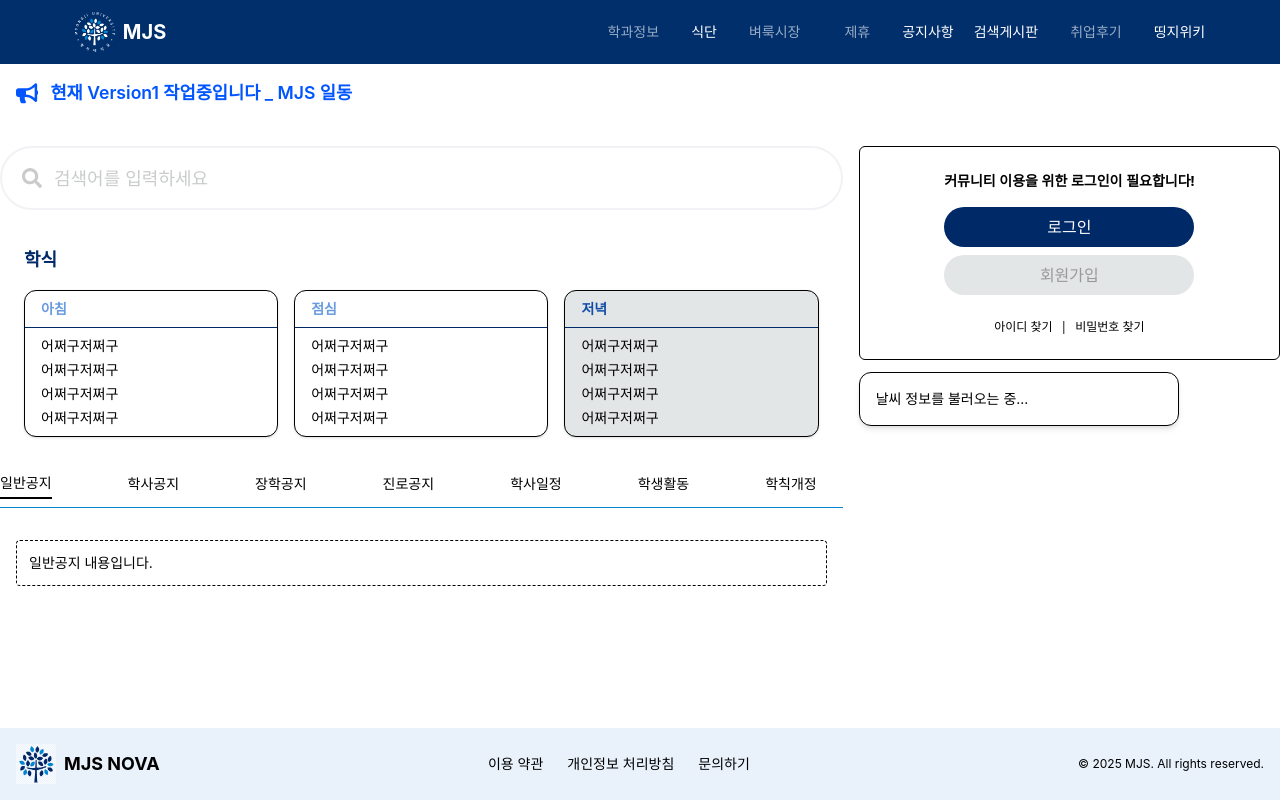
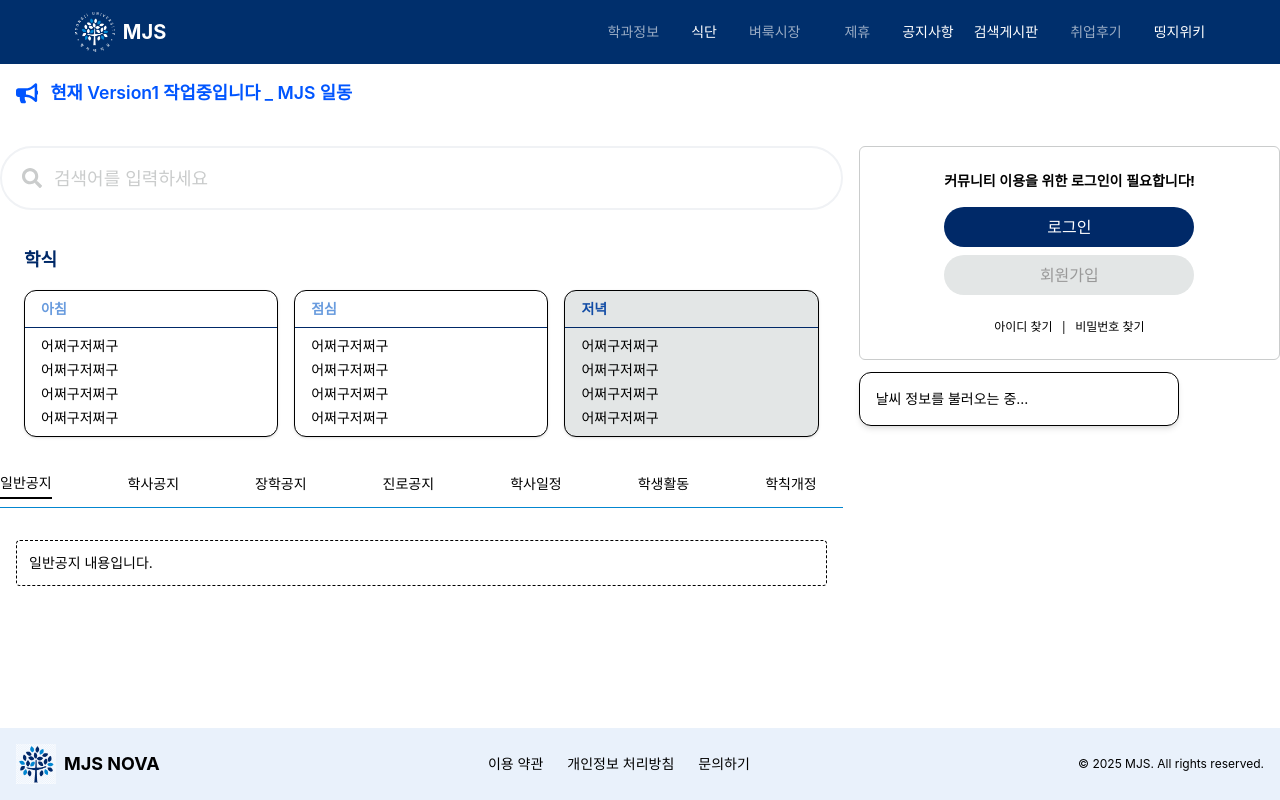
Before and after one commit to NOVA-MJU/MJS-FRONT, a React (Vite) app: page / in a window 1280 px wide. Built offline with nearby package versions, Linux system fonts and the light colour scheme; no server answers; a web font is replaced by a local one.

Commit message:
<Fix> profileCompo border gray20

```diff
--- a/src/components/organisms/ProfileComponent.tsx
+++ b/src/components/organisms/ProfileComponent.tsx
@@ -13,7 +13,7 @@ const ProfileComponent = ({ className = '' }: ProfileComponentProps) => {
   if (isLoggedIn) {
     return (
       <div
-        className={`w-full  flex flex-col border border-gray-300 rounded-md p-4 font-sans ${className}`}
+        className={`w-full  flex flex-col border border-grey-05 rounded-md p-4 font-sans ${className}`}
       >
         <div className='flex items-center justify-between'>
           <div className='flex items-center gap-4'>
@@ -66,7 +66,7 @@ const ProfileComponent = ({ className = '' }: ProfileComponentProps) => {
 
   return (
     <div
-      className={`w-full  flex flex-col justify-center items-center gap-4 border border-gray-300 rounded-md p-6 font-sans ${className}`}
+      className={`w-full  flex flex-col justify-center items-center gap-4 border border-grey-20 rounded-md p-6 font-sans ${className}`}
     >
       <span className='text-sm font-semibold text-gray-700'>
         커뮤니티 이용을 위한 <span className='text-blue-900'>로그인</span>이 필요합니다!
```
